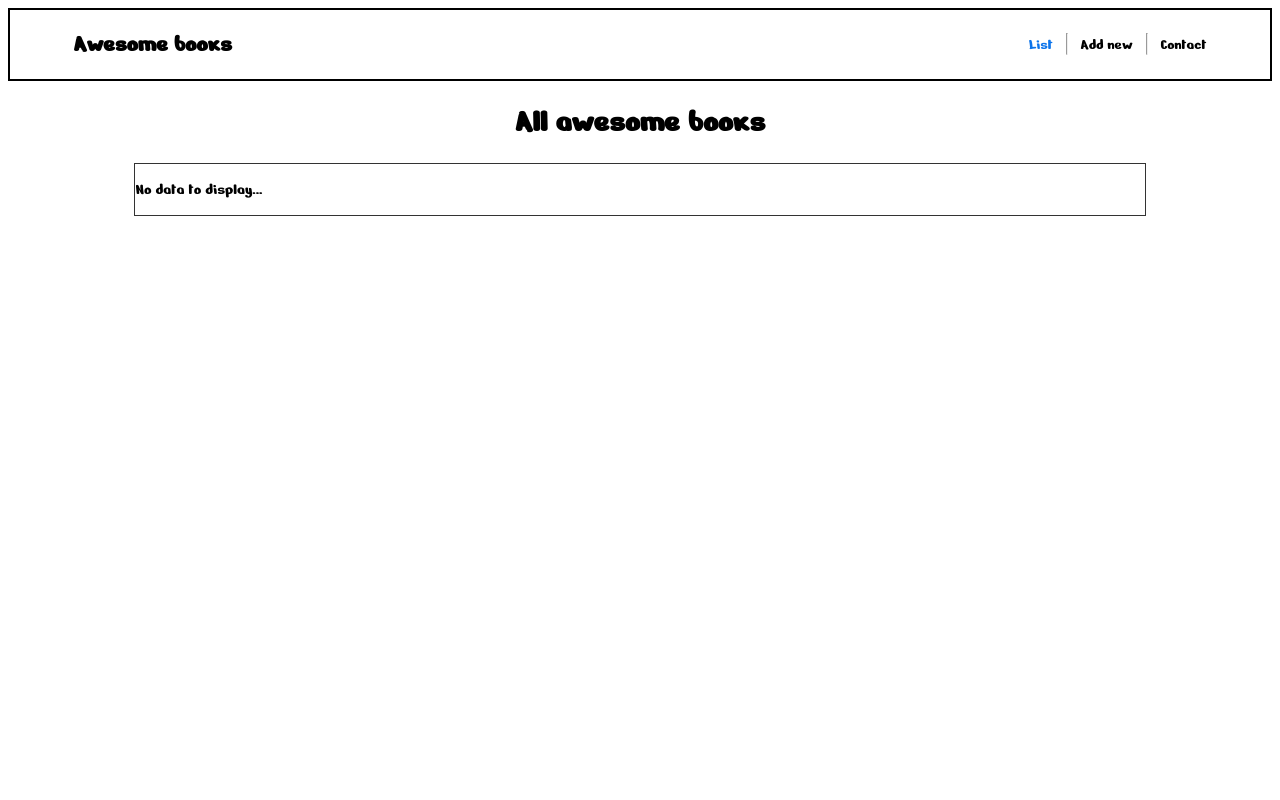
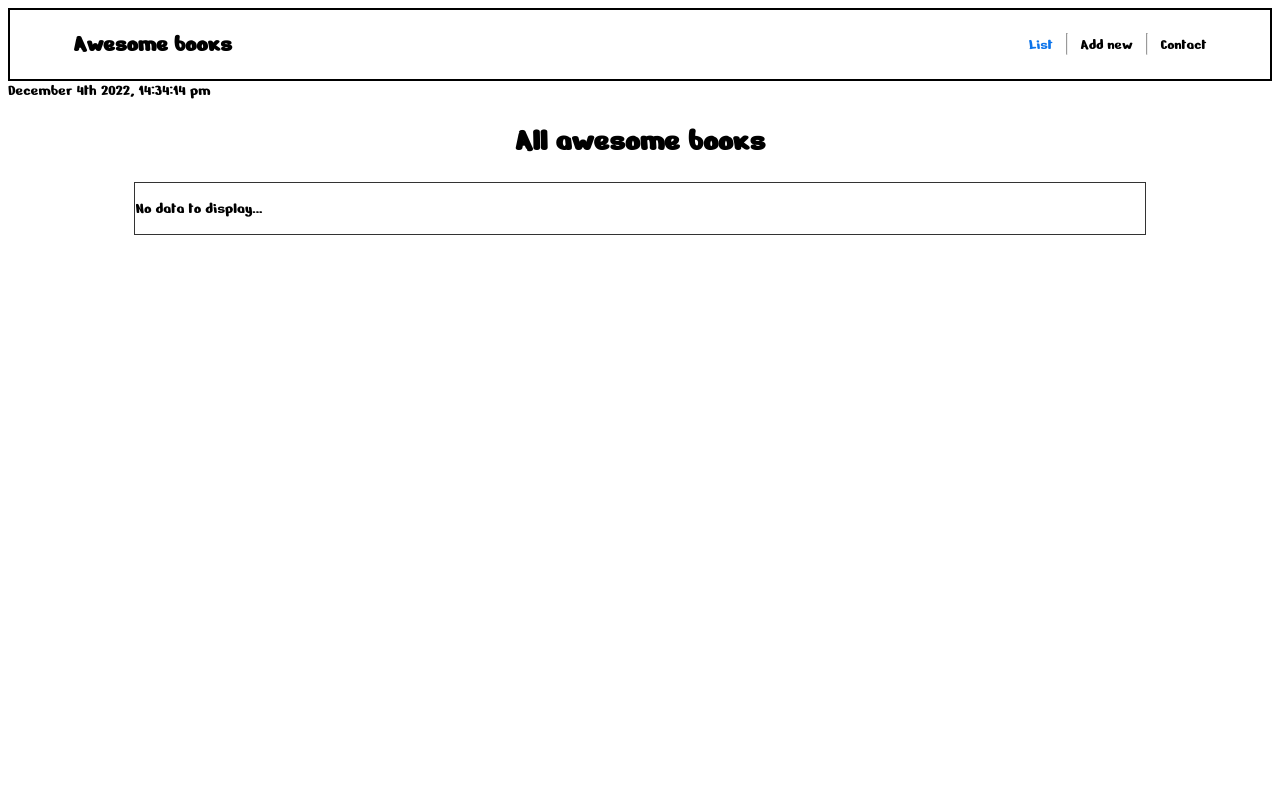
Before and after one commit to gauravgangwarweb/Awesome-Books, a website with bundled scripts: page index.html in a window 1280 px wide. Shown: the top 800 px of the page. Built offline with nearby package versions, Linux system fonts and the light colour scheme.

Commit message:
Add date wrapper beneath nav bar

```diff
--- a/index.html
+++ b/index.html
@@ -21,6 +21,9 @@
         <li class="nav-item" data-contact>Contact</li>
       </ul>
     </nav>
+    <div class="date-time-wrapper">
+      time
+    </div>
   </header>
 
   <main class="container">
```
